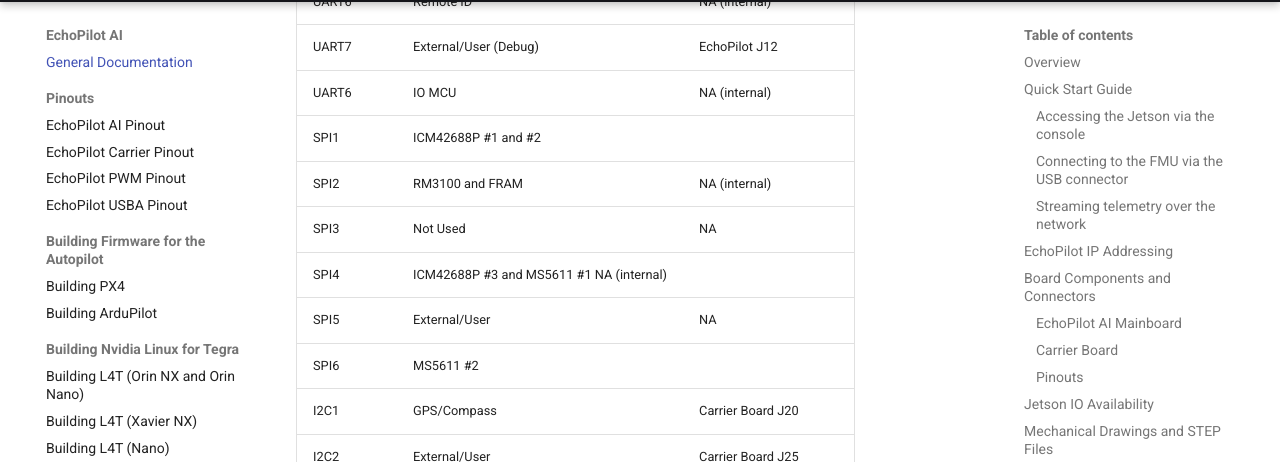
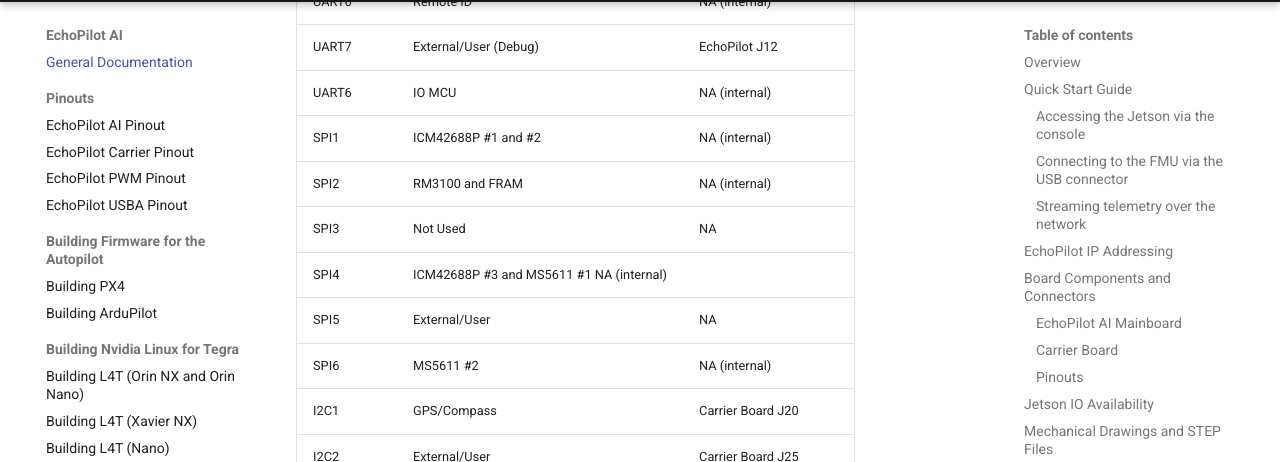
Before and after one commit to EchoMAV/docs, an MkDocs documentation site: the page built from docs/echopilot_ai.md, in a window 1280 px wide and 900 px high, scrolled down 19555 px. Shown: the part 130-592 px from the top of the window. Built offline with MkDocs 1.6.1 and Material for MkDocs 9.7.7, drawn with Linux system fonts in a browser that asks for light colours; comment, search, counter and statistics services are not loaded; the version menu is left out.

Commit message:
add ports

```diff
--- a/docs/echopilot_ai.md
+++ b/docs/echopilot_ai.md
@@ -474,12 +474,12 @@
 UART6 | Remote ID | NA (internal)
 UART7 | External/User (Debug) | EchoPilot J12
 UART6 | IO MCU | NA (internal)
-SPI1 | ICM42688P #1 and #2
+SPI1 | ICM42688P #1 and #2 | NA (internal)
 SPI2 | RM3100 and FRAM | NA (internal)
 SPI3 | Not Used | NA
 SPI4 | ICM42688P #3 and MS5611 #1 NA (internal)
 SPI5 | External/User | NA
-SPI6 | MS5611 #2
+SPI6 | MS5611 #2 | NA (internal)
 I2C1 | GPS/Compass | Carrier Board J20
 I2C2 | External/User | Carrier Board J25
 I2C3 | Not Used | NA
```
